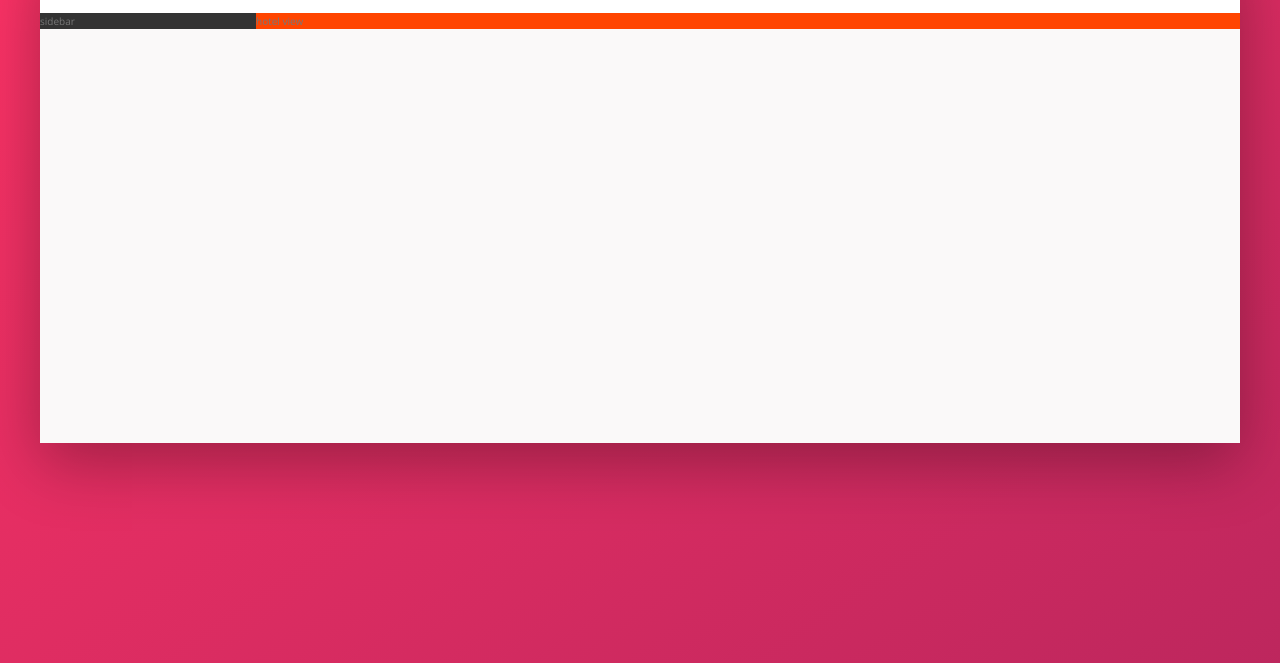
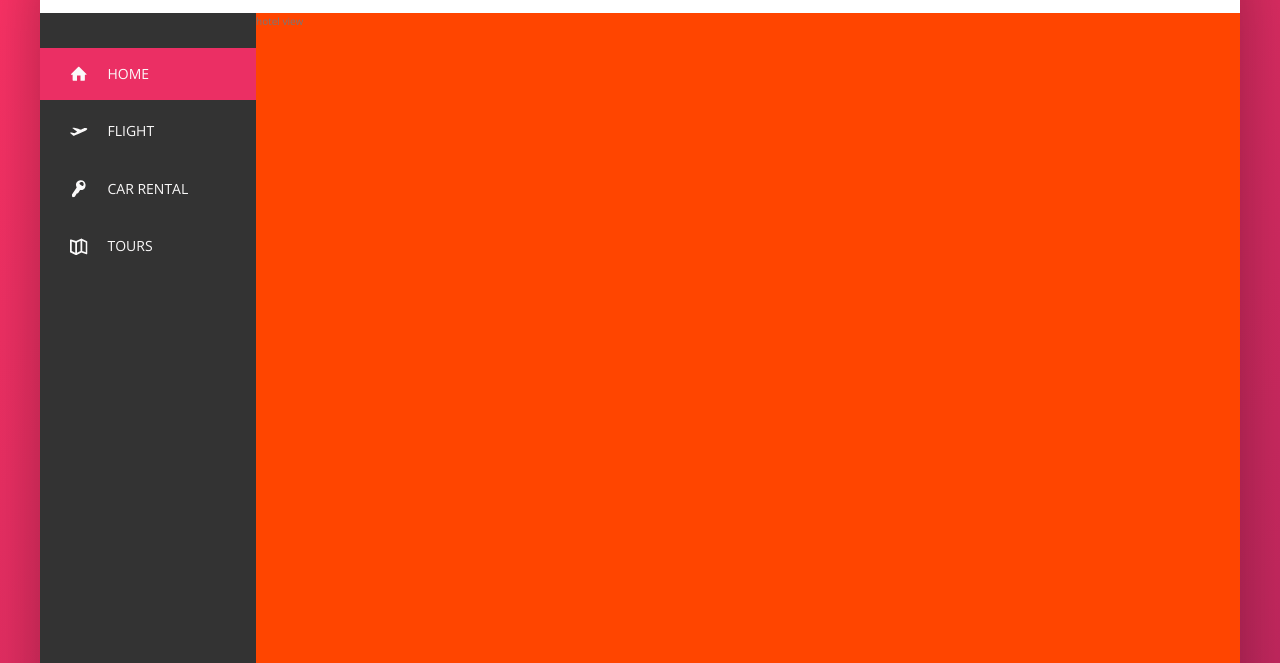
Before and after one commit to protickr/trillo-practice, a website: page index.html in a window 1280 px wide. Shown: the part 137-800 px from the top of the page. Drawn offline with nearby package versions, Linux system fonts and the light colour scheme.

Commit message:
sidebar navigation and footer

```diff
--- a/index.html
+++ b/index.html
@@ -49,7 +49,46 @@
 
             <div class="content">
                 <nav class="sidebar">
-                    sidebar
+                    <ul class="side-nav">
+                        <li class="side-nav__item side-nav__item--active">
+                            <a href="#" class="side-nav__link">
+                                <svg class="side-nav__icon">
+                                    <use href="img/sprite.svg#icon-home"></use>
+                                </svg>
+                                <span>Home</span>
+                            </a>
+                        </li>
+
+                        <li class="side-nav__item">
+                            <a href="#" class="side-nav__link">
+                                <svg class="side-nav__icon">
+                                    <use href="img/sprite.svg#icon-aircraft-take-off"></use>
+                                </svg>
+                                <span>Flight</span>
+                            </a>
+                        </li>
+
+                        <li class="side-nav__item">
+                            <a href="#" class="side-nav__link">
+                                <svg class="side-nav__icon">
+                                    <use href="img/sprite.svg#icon-key"></use>
+                                </svg>
+                                <span>Car rental</span>
+                            </a>
+                        </li>
+
+                        <li class="side-nav__item">
+                            <a href="#" class="side-nav__link">
+                                <svg class="side-nav__icon">
+                                    <use href="img/sprite.svg#icon-map"></use>
+                                </svg>
+                                <span>Tours</span>
+                            </a>
+                        </li>
+                    </ul>
+                    <div class="legal">
+                        &copy; 2022 by trillo. All rights reserved.
+                    </div>
                 </nav>
 
                 <main class="hotel-view">
--- a/sass/_components.scss
+++ b/sass/_components.scss
@@ -114,3 +114,78 @@
     }
 
 }
+
+
+
+
+
+//side navigation
+.side-nav {
+    font-size: 1.4rem;
+    list-style: none;
+    margin-top: 3.5rem;
+
+    &__item {
+        position: relative;
+
+        &:not(:last-child) {
+            margin-bottom: 0.5rem;
+        }
+
+        &::before {
+            content: "";
+            height: 100%;
+            width: 3px;
+            background-color: var(--color-primary);
+            position: absolute;
+            top: 0;
+            left: 0;
+            transform: scaleY(0);
+            transition: transform 0.2s,
+                        width 0.4s cubic-bezier(1,0,0,1) 0.2s,
+                        background-color 0.1s;
+        }
+
+        &:hover::before,
+        &--active::before {
+            transform: scaleY(1);
+            width: 100%;
+        }
+
+        &:active::before {
+            background-color: var(--color-primary-light);
+        }
+    }
+
+    &__link {
+        display: block;
+        &:link,
+        &:visited {
+            color: var(--color-grey-light-1);
+            text-transform: uppercase;
+            padding: 1.5rem 3rem;
+            text-decoration: none;
+            display: flex;
+            align-items: center;
+            position: relative;
+            z-index: 10;
+        }
+    }
+
+
+    &__icon {
+        width: 1.75rem;
+        height: 1.75rem;
+        fill: currentColor;
+        margin-right: 2rem;
+    }
+}
+
+
+//legal
+.legal {
+    font-size: 1.2rem;
+    color: var(--color-grey-light-4);
+    padding: 2.5rem;
+    text-align: center;
+}
--- a/sass/_layout.scss
+++ b/sass/_layout.scss
@@ -25,10 +25,18 @@
 .sidebar {
     background-color: var(--color-grey-dark-1);
     flex: 0 0 18%;
+
+    display: flex;
+    flex-direction: column;
+    justify-content: space-between;
 }
 
 .hotel-view {
     background-color: #fff;
+    flex: 1;
+
+    //test
     background-color: orangered;
-    flex: 1;
+    height: 80rem;
+
 }
```
Also changed, not shown: css/style.css.
